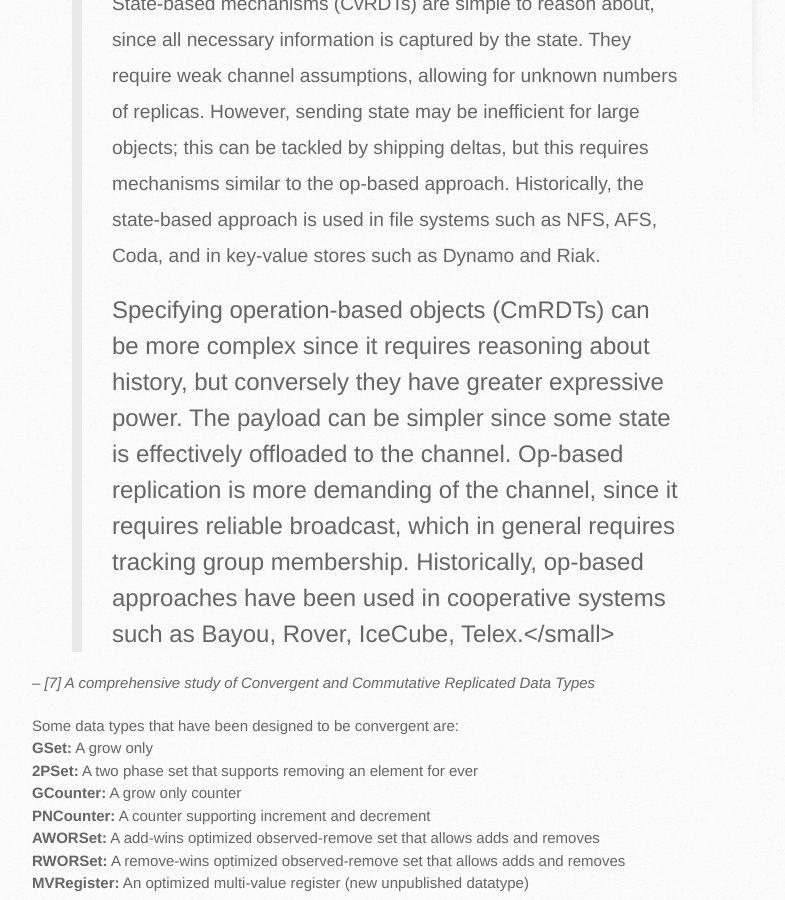
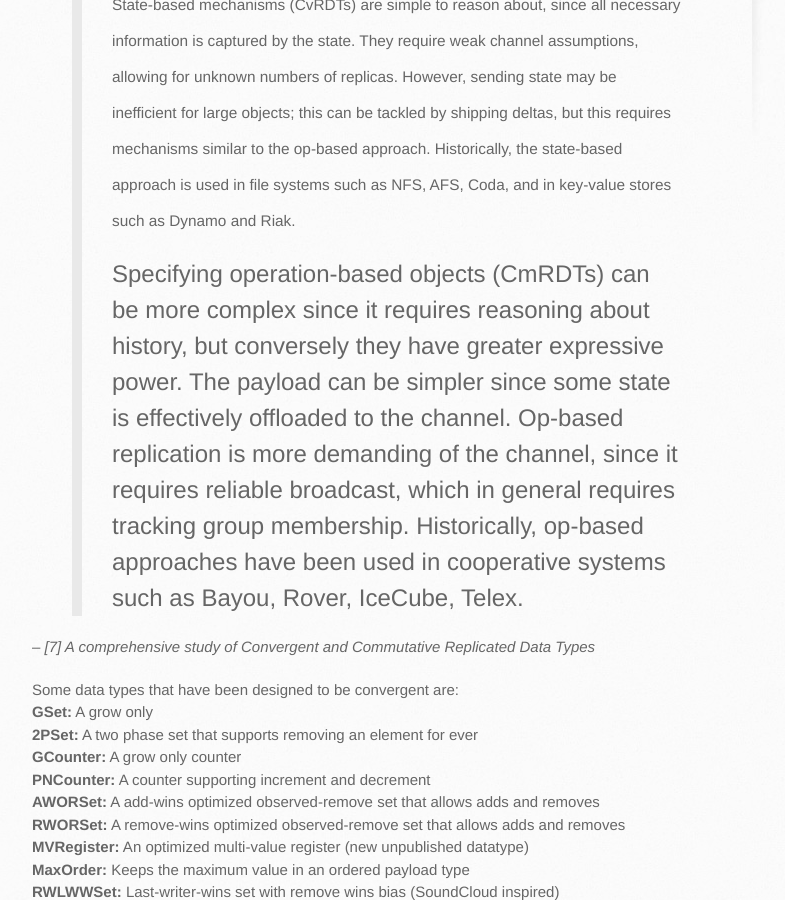
Before and after one commit to simongui/simongui.github.io, a Jekyll site: the page built from distributed-systems/crdt.md, in a window 1280 px wide and 900 px high, scrolled down 600 px. Shown: the whole window, without its empty margins (138-923 px from the left). Built offline with Jekyll 4.4.1, drawn with Linux system fonts in a browser that asks for light colours.

Commit message:
no message

```diff
--- a/distributed-systems/crdt.md
+++ b/distributed-systems/crdt.md
@@ -11,9 +11,9 @@
 
 There are 2 types of CRDT's. State-based (CvRDT) and operation-based (CmRDT).
 
-> <small>State-based mechanisms (CvRDTs) are simple to reason about, since all necessary information is captured by the state. They require weak channel assumptions, allowing for unknown numbers of replicas. However, sending state may be inefficient for large objects; this can be tackled by shipping deltas, but this requires mechanisms similar to the op-based approach. Historically, the state-based approach is used in file systems such as NFS, AFS, Coda, and in key-value stores such as Dynamo and Riak.
+> <small><small>State-based mechanisms (CvRDTs) are simple to reason about, since all necessary information is captured by the state. They require weak channel assumptions, allowing for unknown numbers of replicas. However, sending state may be inefficient for large objects; this can be tackled by shipping deltas, but this requires mechanisms similar to the op-based approach. Historically, the state-based approach is used in file systems such as NFS, AFS, Coda, and in key-value stores such as Dynamo and Riak.</small></small>
 >
-> Specifying operation-based objects (CmRDTs) can be more complex since it requires reasoning about history, but conversely they have greater expressive power. The payload can be simpler since some state is effectively offloaded to the channel. Op-based replication is more demanding of the channel, since it requires reliable broadcast, which in general requires tracking group membership. Historically, op-based approaches have been used in cooperative systems such as Bayou, Rover, IceCube, Telex.</small>
+> Specifying operation-based objects (CmRDTs) can be more complex since it requires reasoning about history, but conversely they have greater expressive power. The payload can be simpler since some state is effectively offloaded to the channel. Op-based replication is more demanding of the channel, since it requires reliable broadcast, which in general requires tracking group membership. Historically, op-based approaches have been used in cooperative systems such as Bayou, Rover, IceCube, Telex.
 
 -- <cite>[7] A comprehensive study of Convergent and Commutative Replicated Data Types</cite>
 
```
